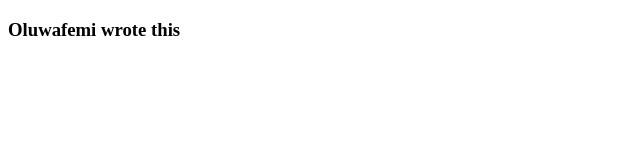
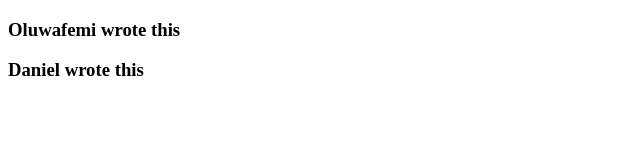
Before and after one commit to Omolounnu-Oluwafemi/git-again, a plain HTML site: page index.html in a window 1280 px wide. Shown: the whole page, without its empty margins (0-640 px from the left). Drawn offline with Linux system fonts and the light colour scheme.

Commit message:
Daniel added this

```diff
--- a/index.html
+++ b/index.html
@@ -7,6 +7,6 @@
 </head>
 <body>
     <h3>Oluwafemi wrote this</h3>
-
+    <h3>Daniel wrote this</h3>
 </body>
 </html>
```
